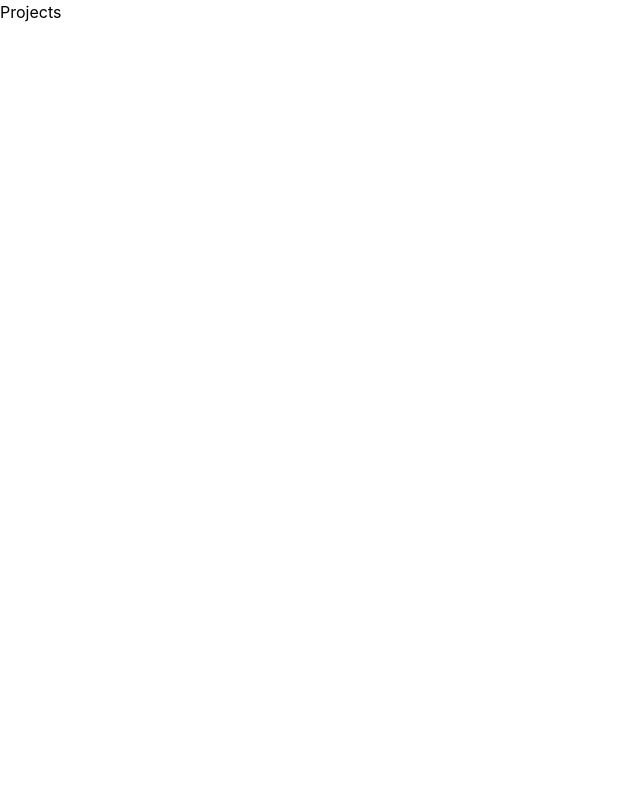
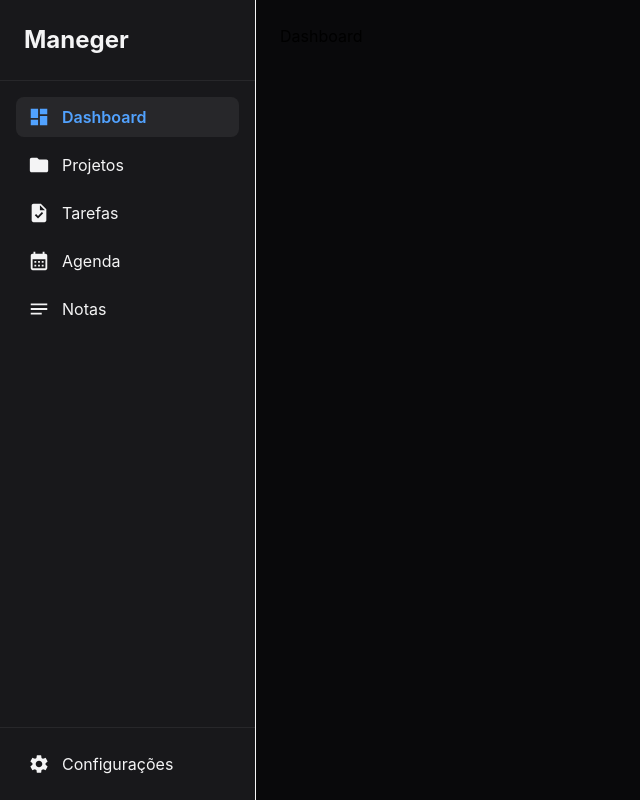
Before and after one commit to eduardolima01/Maneger, a React (Vite) app: page / in a window 1280 px wide. Shown: the whole page, without its empty margins (0-640 px from the left). Built offline with nearby package versions, Linux system fonts and the light colour scheme.

Commit message:
feat(layout): adicionar layout, navegação e páginas
- criar Dashboard e Settings
- criar AppLayout e Aside com navegação
- atualizar rotas com dashboard e settings

```diff
--- /dev/null
+++ b/src/Dashboard/Dashboard.tsx
@@ -0,0 +1,6 @@
+
+export const Dashboard = ({ }) => {
+  return <div>
+    Dashboard
+  </div>
+}
--- /dev/null
+++ b/src/Settings/Settings.tsx
@@ -0,0 +1,5 @@
+export const Settings = ({ }) => {
+  return <div>
+    Settings
+  </div>
+}
--- /dev/null
+++ b/src/components/layout/AppLayout.tsx
@@ -0,0 +1,14 @@
+import { Outlet } from '@tanstack/react-router'
+import { Aside } from './Aside'
+
+export function AppLayout() {
+  return (
+    <div className="flex h-screen overflow-hidden">
+      <Aside />
+
+      <main className="flex-1 overflow-y-auto bg-zinc-950 p-6">
+        <Outlet />
+      </main>
+    </div>
+  )
+}
--- /dev/null
+++ b/src/components/layout/Aside.tsx
@@ -0,0 +1,81 @@
+import { Link } from '@tanstack/react-router'
+import {
+  MdDashboard,
+  MdFolder,
+  MdTask,
+  MdCalendarMonth,
+  MdNotes,
+  MdSettings,
+} from 'react-icons/md'
+
+const menuItems = [
+  {
+    label: 'Dashboard',
+    icon: MdDashboard,
+    to: '/',
+  },
+  {
+    label: 'Projetos',
+    icon: MdFolder,
+    to: '/projects',
+  },
+  {
+    label: 'Tarefas',
+    icon: MdTask,
+    to: '/tasks',
+  },
+  {
+    label: 'Agenda',
+    icon: MdCalendarMonth,
+    to: '/calendar',
+  },
+  {
+    label: 'Notas',
+    icon: MdNotes,
+    to: '/notes',
+  },
+]
+
+export function Aside() {
+  return (
+    <aside className="flex h-screen w-64 flex-col border-r bg-zinc-900 text-zinc-100">
+      <div className="border-b border-zinc-800 p-6">
+        <h1 className="text-2xl font-bold">Maneger</h1>
+      </div>
+
+      <nav className="flex-1 p-4">
+        <ul className="space-y-2">
+          {menuItems.map((item) => {
+            const Icon = item.icon
+
+            return (
+              <li key={item.to}>
+                <Link
+                  to={item.to}
+                  className="flex items-center gap-3 rounded-lg px-3 py-2 transition-colors hover:bg-zinc-800"
+                  activeProps={{
+                    className:
+                      'flex items-center gap-3 rounded-lg bg-zinc-800 px-3 py-2 font-semibold text-blue-400',
+                  }}
+                >
+                  <Icon size={22} />
+                  <span>{item.label}</span>
+                </Link>
+              </li>
+            )
+          })}
+        </ul>
+      </nav>
+
+      <div className="border-t border-zinc-800 p-4">
+        <Link
+          to="/settings"
+          className="flex items-center gap-3 rounded-lg px-3 py-2 transition-colors hover:bg-zinc-800"
+        >
+          <MdSettings size={22} />
+          <span>Configurações</span>
+        </Link>
+      </div>
+    </aside>
+  )
+}
--- a/src/projects/Projects.tsx
+++ b/src/projects/Projects.tsx
@@ -1,3 +1,4 @@
+
 export const Projects = ({ }) => {
   return <div>
     Projects
--- a/src/router/routes.tsx
+++ b/src/router/routes.tsx
@@ -1,16 +1,18 @@
 import { createRootRoute, createRoute } from '@tanstack/react-router'
 
-// import Home from '@/pages/Home'
-import { Projects } from '@/projects/Projects'
-// import Calendar from '@/pages/Calendar'
-// import Settings from '@/pages/Settings'
+import { AppLayout } from '@/components/layout/AppLayout'
+import { Dashboard } from '@/Dashboard/Dashboard'
+import { Projects } from '@/Projects/Projects'
+import { Settings } from '@/Settings/Settings'
 
-const rootRoute = createRootRoute()
+const rootRoute = createRootRoute({
+  component: AppLayout,
+})
 
-const homeRoute = createRoute({
+const dashboardRoute = createRoute({
   getParentRoute: () => rootRoute,
   path: '/',
-  component: Projects,
+  component: Dashboard,
 })
 
 const projectsRoute = createRoute({
@@ -19,21 +21,14 @@ const projectsRoute = createRoute({
   component: Projects,
 })
 
-// const calendarRoute = createRoute({
-//   getParentRoute: () => rootRoute,
-//   path: '/calendar',
-//   component: Calendar,
-// })
-//
-// const settingsRoute = createRoute({
-//   getParentRoute: () => rootRoute,
-//   path: '/settings',
-//   component: Settings,
-// })
+const settingsRoute = createRoute({
+  getParentRoute: () => rootRoute,
+  path: '/settings',
+  component: Settings,
+})
 
 export const routeTree = rootRoute.addChildren([
-  homeRoute,
+  dashboardRoute,
   projectsRoute,
-  // calendarRoute,
-  // settingsRoute,
+  settingsRoute
 ])
```
